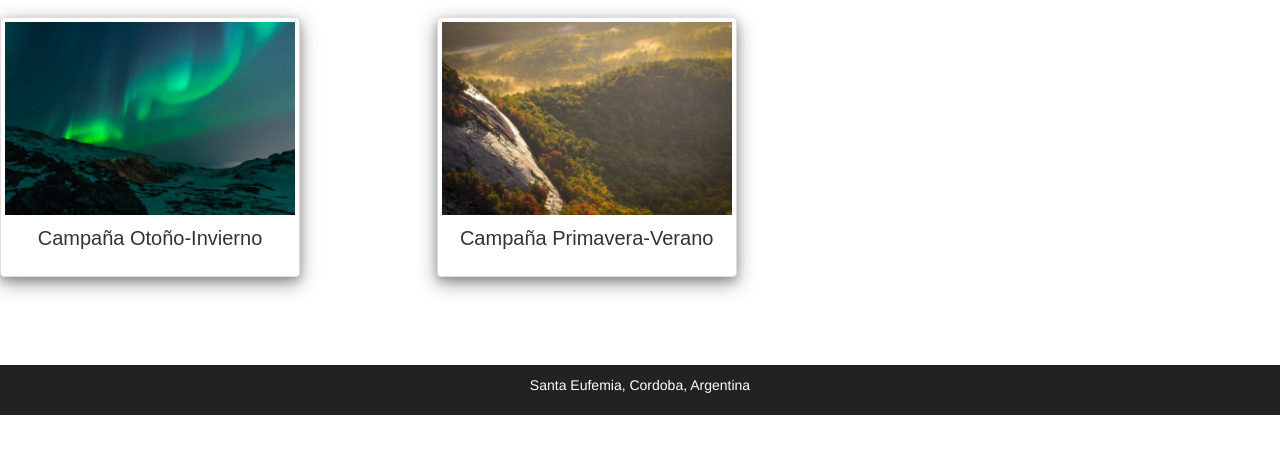
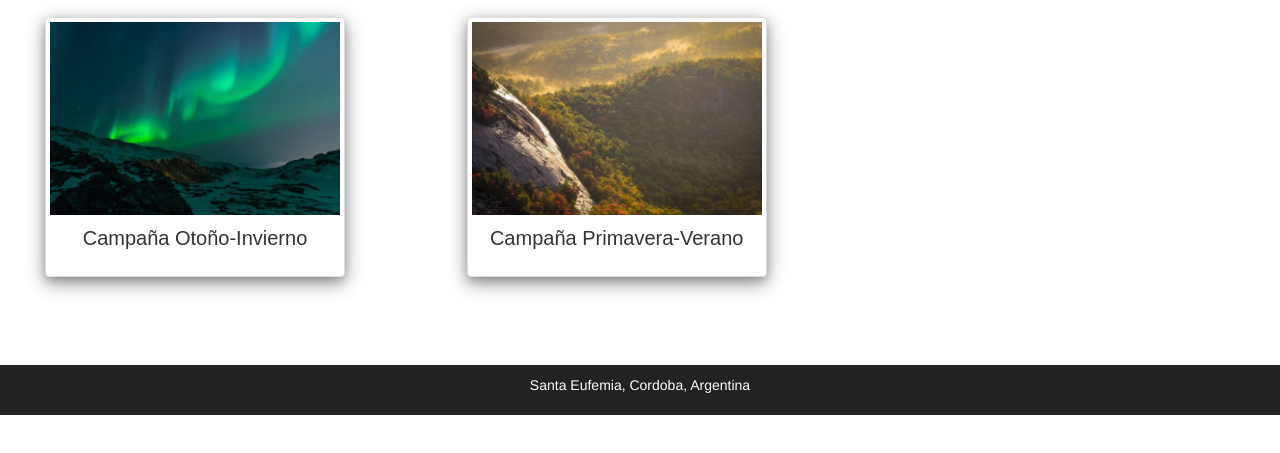
Before and after one commit to gustifeli/TONA, a plain HTML site: page galery.html in a window 1280 px wide. Shown: the part 385-838 px from the top of the page. Drawn offline with nearby package versions, Linux system fonts and the light colour scheme.

Commit message:
galeria lista

```diff
--- a/css/stylegalery.css
+++ b/css/stylegalery.css
@@ -87,6 +87,8 @@ body {
 }
 #container{
      height: 100%;
-     margin-left: auto;
-     margin-right: auto;
+     margin: 0 auto;
+     width: auto;
+     max-width: 100%;
+     margin-left: 45px;
 }
```
